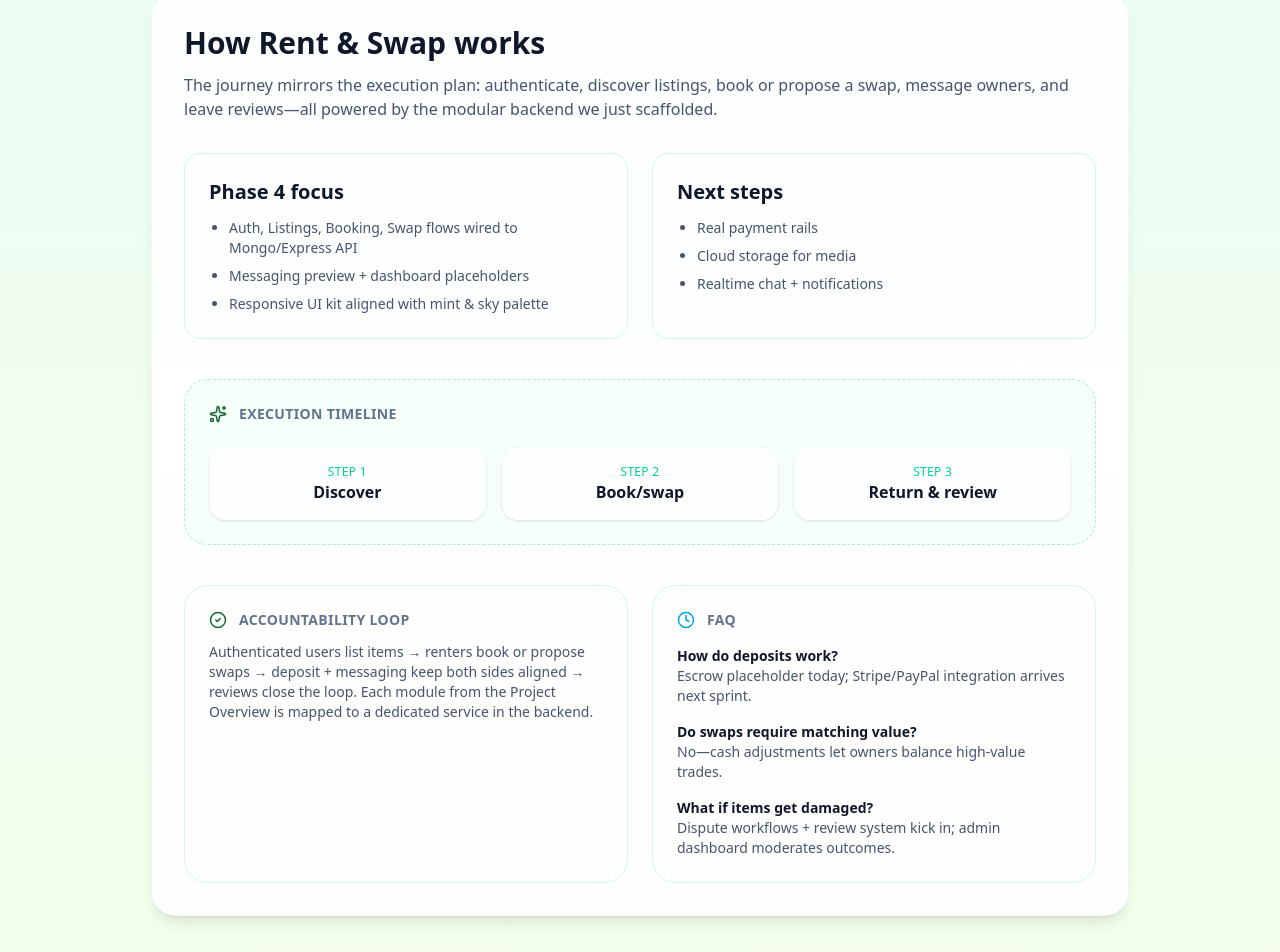
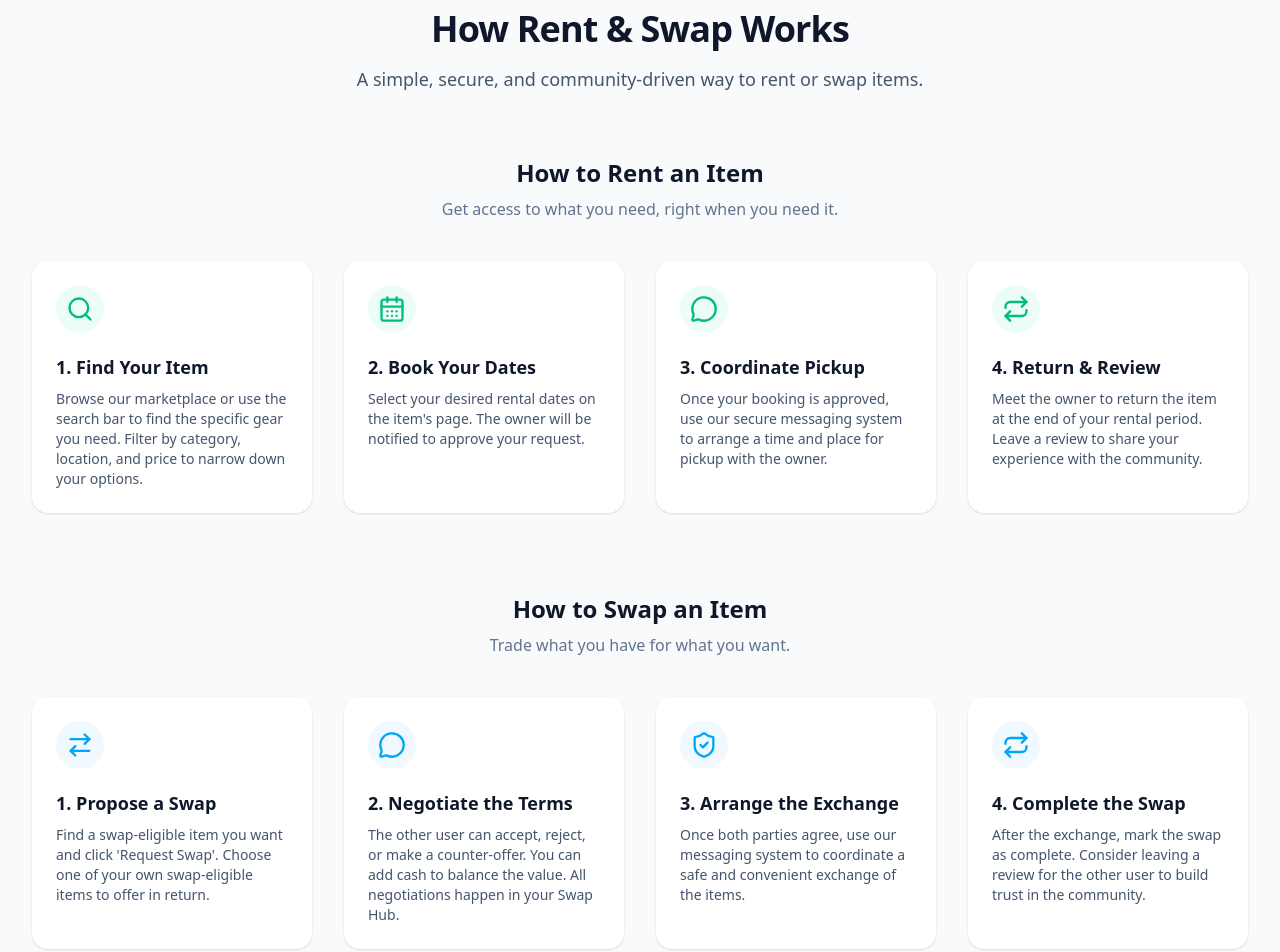
Before and after one commit to Abbas-coding/RentNSwap, a React (Vite) app: page /how-it-works in a window 1280 px wide. Shown: the part 136-1088 px from the top of the page. Built offline with nearby package versions, Linux system fonts and the light colour scheme; no server answers.

Commit message:
Revamped How It Works Page, made it User Friendly

```diff
--- a/src/pages/HowItWorks.tsx
+++ b/src/pages/HowItWorks.tsx
@@ -1,90 +1,143 @@
-import { CheckCircle2, Clock, Sparkles } from "lucide-react";
+import { Search, CalendarDays, ArrowRightLeft, MessageCircle, ShieldCheck, Repeat, HelpCircle } from "lucide-react";
 
-const phases = [
+const rentSteps = [
   {
-    title: "Phase 4 focus",
-    bullets: [
-      "Auth, Listings, Booking, Swap flows wired to Mongo/Express API",
-      "Messaging preview + dashboard placeholders",
-      "Responsive UI kit aligned with mint & sky palette",
-    ],
+    icon: <Search size={28} className="text-emerald-500" />,
+    title: "1. Find Your Item",
+    description: "Browse our marketplace or use the search bar to find the specific gear you need. Filter by category, location, and price to narrow down your options.",
   },
   {
-    title: "Next steps",
-    bullets: ["Real payment rails", "Cloud storage for media", "Realtime chat + notifications"],
+    icon: <CalendarDays size={28} className="text-emerald-500" />,
+    title: "2. Book Your Dates",
+    description: "Select your desired rental dates on the item's page. The owner will be notified to approve your request.",
+  },
+  {
+    icon: <MessageCircle size={28} className="text-emerald-500" />,
+    title: "3. Coordinate Pickup",
+    description: "Once your booking is approved, use our secure messaging system to arrange a time and place for pickup with the owner.",
+  },
+  {
+    icon: <Repeat size={28} className="text-emerald-500" />,
+    title: "4. Return & Review",
+    description: "Meet the owner to return the item at the end of your rental period. Leave a review to share your experience with the community.",
+  },
+];
+
+const swapSteps = [
+  {
+    icon: <ArrowRightLeft size={28} className="text-sky-500" />,
+    title: "1. Propose a Swap",
+    description: "Find a swap-eligible item you want and click 'Request Swap'. Choose one of your own swap-eligible items to offer in return.",
+  },
+  {
+    icon: <MessageCircle size={28} className="text-sky-500" />,
+    title: "2. Negotiate the Terms",
+    "description": "The other user can accept, reject, or make a counter-offer. You can add cash to balance the value. All negotiations happen in your Swap Hub.",
+  },
+  {
+    icon: <ShieldCheck size={28} className="text-sky-500" />,
+    title: "3. Arrange the Exchange",
+    "description": "Once both parties agree, use our messaging system to coordinate a safe and convenient exchange of the items.",
+  },
+  {
+    icon: <Repeat size={28} className="text-sky-500" />,
+    title: "4. Complete the Swap",
+    "description": "After the exchange, mark the swap as complete. Consider leaving a review for the other user to build trust in the community.",
   },
 ];
 
 const faqs = [
-  { q: "How do deposits work?", a: "Escrow placeholder today; Stripe/PayPal integration arrives next sprint." },
-  { q: "Do swaps require matching value?", a: "No—cash adjustments let owners balance high-value trades." },
-  { q: "What if items get damaged?", a: "Dispute workflows + review system kick in; admin dashboard moderates outcomes." },
+  {
+    q: "How are payments handled?",
+    a: "Currently, payments and deposits are handled directly between users. We plan to integrate a secure escrow system with Stripe for cashless transactions in a future update.",
+  },
+  {
+    q: "What if an item I rent gets damaged?",
+    a: "We recommend documenting the item's condition at pickup. In case of damage, the owner's deposit can be used for repairs. If there's a disagreement, you can file a dispute for admin moderation.",
+  },
+  {
+    q: "Do I have to swap items of the same value?",
+    a: "No. Our swap system allows you to add a cash adjustment to your offer, making it easy to trade items of different values.",
+  },
+  {
+    q: "Is it safe to meet with strangers?",
+    a: "We encourage all users to meet in public, well-lit places. Always check a user's reviews and rating before arranging a rental or swap.",
+  },
 ];
 
 export default function HowItWorks() {
   return (
-    <section className="mx-auto max-w-5xl px-4 py-12 sm:px-6">
-      <div className="rounded-3xl bg-white/90 p-8 shadow-lg ring-1 ring-emerald-50">
-        <h1 className="text-3xl font-semibold text-slate-900">How Rent & Swap works</h1>
-        <p className="mt-3 text-sm text-slate-600 sm:text-base">
-          The journey mirrors the execution plan: authenticate, discover listings, book or propose
-          a swap, message owners, and leave reviews—all powered by the modular backend we just
-          scaffolded.
+    <div className="bg-slate-50">
+      <section className="mx-auto max-w-7xl px-4 py-16 sm:px-6 lg:px-8">
+        <div className="text-center">
+          <h1 className="text-3xl font-bold tracking-tight text-slate-900 sm:text-4xl">
+            How Rent & Swap Works
+          </h1>
+          <p className="mt-4 text-lg text-slate-600">
+            A simple, secure, and community-driven way to rent or swap items.
           </p>
-        <div className="mt-8 grid gap-6 md:grid-cols-2">
-          {phases.map((phase) => (
-            <article key={phase.title} className="rounded-2xl border border-emerald-100 p-6">
-              <h2 className="text-xl font-semibold text-slate-900">{phase.title}</h2>
-              <ul className="mt-3 list-disc space-y-2 pl-5 text-sm text-slate-600">
-                {phase.bullets.map((bullet) => (
-                  <li key={bullet}>{bullet}</li>
-                ))}
-              </ul>
-            </article>
-          ))}
         </div>
-        <div className="mt-10 rounded-3xl border border-dashed border-emerald-200 bg-emerald-50/40 p-6">
-          <div className="flex flex-wrap items-center gap-3 text-sm font-semibold uppercase tracking-wide text-slate-500">
-            <Sparkles className="text-[var(--rs-primary)]" size={18} />
-            Execution timeline
+
+        {/* Renting Section */}
+        <div className="mt-16">
+          <div className="mb-10 text-center">
+            <h2 className="text-2xl font-semibold text-slate-900">How to Rent an Item</h2>
+            <p className="mt-2 text-base text-slate-500">
+              Get access to what you need, right when you need it.
+            </p>
           </div>
-          <div className="mt-6 grid gap-4 sm:grid-cols-3">
-            {["Discover", "Book/swap", "Return & review"].map((step, index) => (
-              <div key={step} className="rounded-2xl bg-white/80 p-4 text-center shadow-sm">
-                <p className="text-xs uppercase tracking-wide text-emerald-400">Step {index + 1}</p>
-                <p className="text-base font-semibold text-slate-900">{step}</p>
+          <div className="grid gap-8 md:grid-cols-2 lg:grid-cols-4">
+            {rentSteps.map((step) => (
+              <div key={step.title} className="rounded-2xl bg-white p-6 shadow-sm">
+                <div className="flex h-12 w-12 items-center justify-center rounded-full bg-emerald-50">
+                  {step.icon}
+                </div>
+                <h3 className="mt-5 text-lg font-semibold text-slate-900">{step.title}</h3>
+                <p className="mt-2 text-sm text-slate-600">{step.description}</p>
               </div>
             ))}
           </div>
         </div>
-        <div className="mt-10 grid gap-6 md:grid-cols-2">
-          <article className="rounded-3xl border border-emerald-100 p-6">
-            <div className="flex items-center gap-3 text-sm font-semibold uppercase tracking-wide text-slate-500">
-              <CheckCircle2 className="text-[var(--rs-primary)]" size={18} />
-              Accountability loop
+
+        {/* Swapping Section */}
+        <div className="mt-20">
+          <div className="mb-10 text-center">
+            <h2 className="text-2xl font-semibold text-slate-900">How to Swap an Item</h2>
+            <p className="mt-2 text-base text-slate-500">
+              Trade what you have for what you want.
+            </p>
           </div>
-            <p className="mt-3 text-sm text-slate-600">
-              Authenticated users list items → renters book or propose swaps → deposit + messaging keep
-              both sides aligned → reviews close the loop. Each module from the Project Overview is mapped to
-              a dedicated service in the backend.
-            </p>
-          </article>
-          <article className="rounded-3xl border border-emerald-100 p-6">
-            <div className="flex items-center gap-3 text-sm font-semibold uppercase tracking-wide text-slate-500">
-              <Clock className="text-sky-500" size={18} />
-              FAQ
+          <div className="grid gap-8 md:grid-cols-2 lg:grid-cols-4">
+            {swapSteps.map((step) => (
+              <div key={step.title} className="rounded-2xl bg-white p-6 shadow-sm">
+                <div className="flex h-12 w-12 items-center justify-center rounded-full bg-sky-50">
+                  {step.icon}
                 </div>
-            <ul className="mt-4 space-y-4 text-sm text-slate-600">
+                <h3 className="mt-5 text-lg font-semibold text-slate-900">{step.title}</h3>
+                <p className="mt-2 text-sm text-slate-600">{step.description}</p>
+              </div>
+            ))}
+          </div>
+        </div>
+
+        {/* FAQ Section */}
+        <div className="mt-20">
+          <div className="mx-auto max-w-3xl text-center">
+            <div className="inline-flex items-center gap-2">
+              <HelpCircle className="text-slate-500" />
+              <h2 className="text-2xl font-semibold text-slate-900">Frequently Asked Questions</h2>
+            </div>
+          </div>
+          <div className="mx-auto mt-10 grid max-w-5xl gap-y-10 gap-x-8 md:grid-cols-2">
             {faqs.map((faq) => (
-                <li key={faq.q}>
-                  <p className="font-semibold text-slate-900">{faq.q}</p>
-                  <p>{faq.a}</p>
-                </li>
+              <div key={faq.q}>
+                <h3 className="text-base font-semibold leading-7 text-slate-900">{faq.q}</h3>
+                <p className="mt-2 text-sm leading-7 text-slate-600">{faq.a}</p>
+              </div>
             ))}
-            </ul>
-          </article>
           </div>
         </div>
       </section>
+    </div>
   );
 }
--- a/src/pages/ProposeSwap.tsx
+++ b/src/pages/ProposeSwap.tsx
@@ -57,7 +57,7 @@ function SwapDisplayCard({ item, type }: { item: Item | null; type: "offer" | "r
           <Link
             to={`/items/${item._id}`}
             className="text-xs font-medium text-emerald-600 hover:underline"
-            target="_blank"
+            // target="_blank"
           >
             View Details
           </Link>
```
Lines whose indentation alone changed are shown as unchanged.
